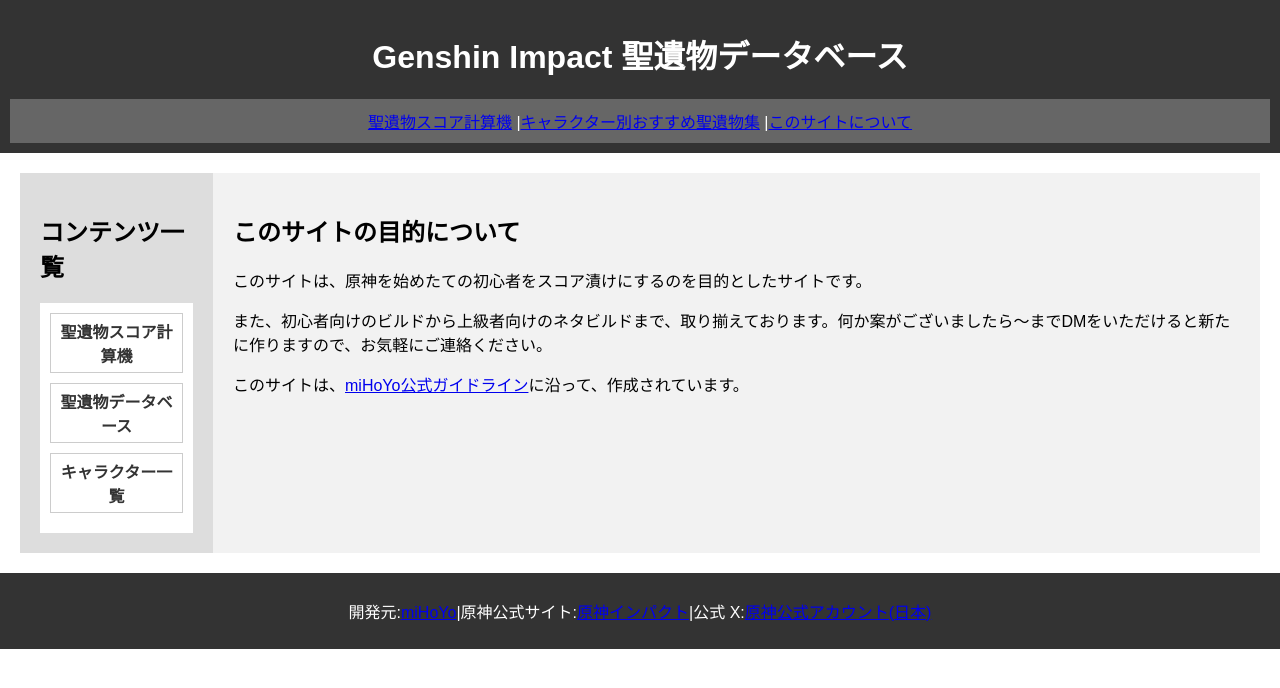
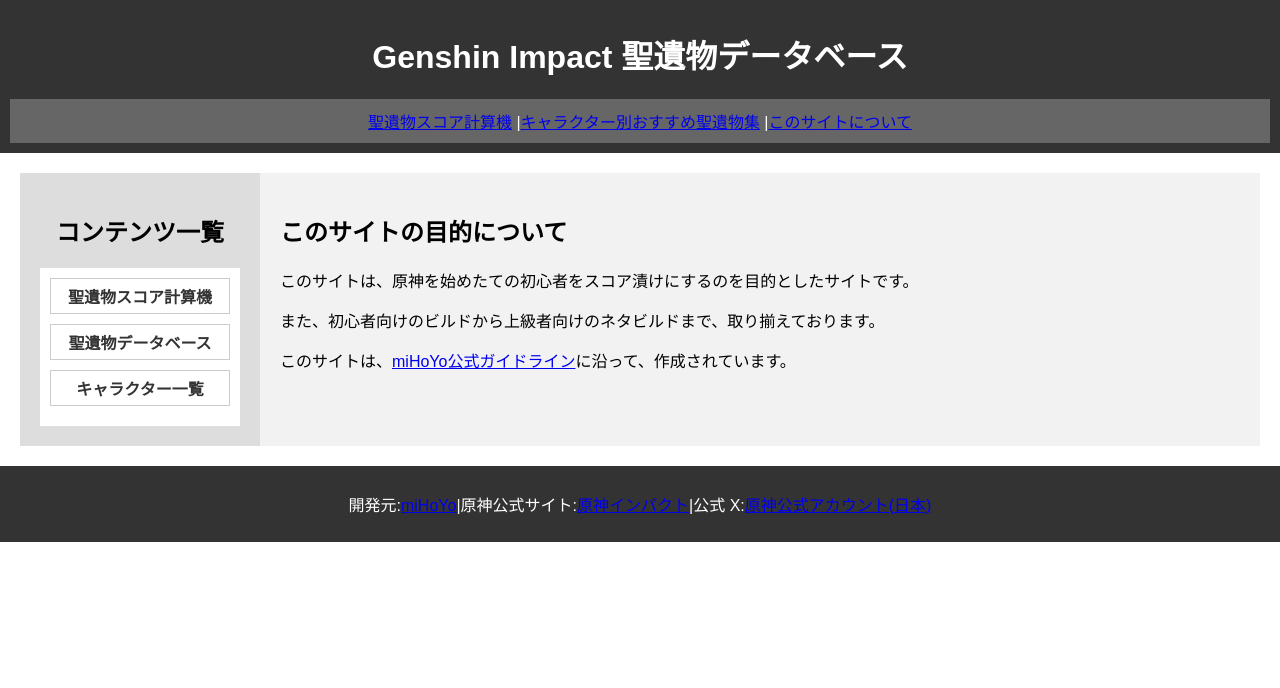
Before and after one commit to akimas1846/GenshinWiki, a React (Vite) app: page /aboutSite in a window 1280 px wide. Shown: the top 688 px of the page. Built offline with nearby package versions, Linux system fonts and the light colour scheme.

Commit message:
some change

```diff
--- a/src/components/aboutSite.jsx
+++ b/src/components/aboutSite.jsx
@@ -3,7 +3,7 @@
     <div>
       <h2>このサイトの目的について</h2>
       <p>このサイトは、原神を始めたての初心者をスコア漬けにするのを目的としたサイトです。</p>
-      <p>また、初心者向けのビルドから上級者向けのネタビルドまで、取り揃えております。何か案がございましたら～までDMをいただけると新たに作りますので、お気軽にご連絡ください。</p>
+      <p>また、初心者向けのビルドから上級者向けのネタビルドまで、取り揃えております。</p>
       <p>このサイトは、<a href="http://corp.mihoyo.co.jp/policy/guideline1.html">miHoYo公式ガイドライン</a>に沿って、作成されています。</p>
     </div>
   );
--- a/src/components/sanctualVessel.jsx
+++ b/src/components/sanctualVessel.jsx
@@ -91,8 +91,6 @@
         <select id="calcStatus" onChange={handleCalcChange} value={calcStatus}>
           <option value="normal">通常型</option>
           <option value="hp">HP型</option>
-          <option value="wisdom">熟知型</option>
-          <option value="healer">ヒーラー</option>
         </select>
         <br />
         <div>
--- a/style.css
+++ b/style.css
@@ -4,7 +4,8 @@
   font-family: Arial, sans-serif;
 }
 
-  header, footer {
+header,
+footer {
   background-color: #333;
   color: white;
   text-align: center;
@@ -31,12 +32,14 @@
 
 .sidebar {
   flex-basis: 200px;
+  min-width: 200px;
   background-color: #ddd;
   padding: 20px;
 }
-
-  .sidebar nav
-  {
+.sidebar h2 {
+  text-align: center;
+}
+.sidebar nav {
   background-color: #ffffff;
 }
 .sidebar nav ul {
@@ -74,8 +77,9 @@
 }
 
 .artifact-details {
-    display: flex;
+  flex-basis: 200px;
   align-items: center;
+  word-wrap: break-word;
 }
 
 .artifact-image img {
@@ -85,5 +89,5 @@
 }
 
 .artifact-info {
-    flex: 1;
+  flex: auto;
 }
```
Lines whose indentation alone changed are shown as unchanged.
